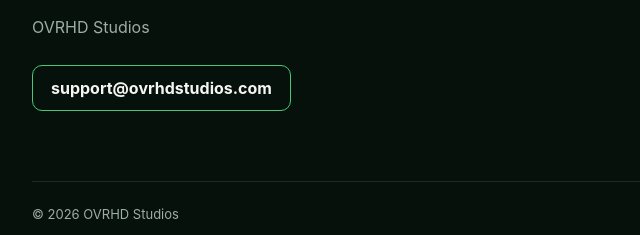
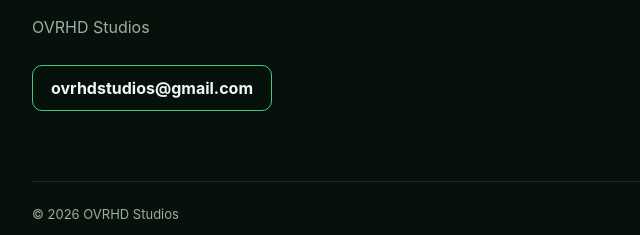
Before and after one commit to C0WB0Y-Ducky/casino-trainer-site, a plain HTML site: page privacy/index.html in a window 1280 px wide. Shown: the part 4093-4328 px from the top of the page, 208-848 px from the left. Drawn offline with Linux system fonts and the light colour scheme.

Commit message:
Update contact email in privacy/index.html

```diff
--- a/privacy/index.html
+++ b/privacy/index.html
@@ -493,9 +493,9 @@
 
       <a
         class="contact"
-        href="mailto:support@ovrhdstudios.com"
+        href="mailto:ovrhdstudios@gmail.com"
       >
-        support@ovrhdstudios.com
+        ovrhdstudios@gmail.com
       </a>
     </section>
 
```
